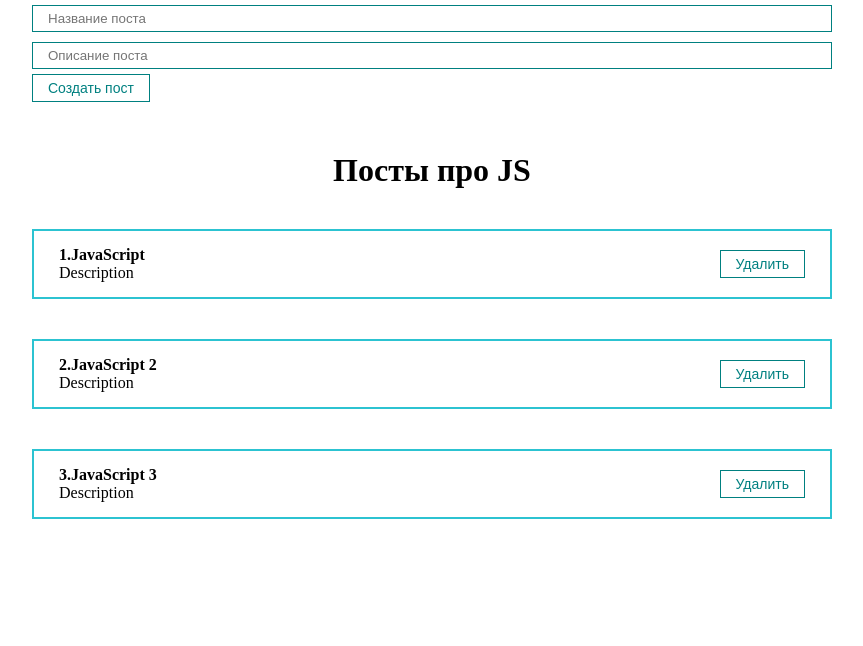
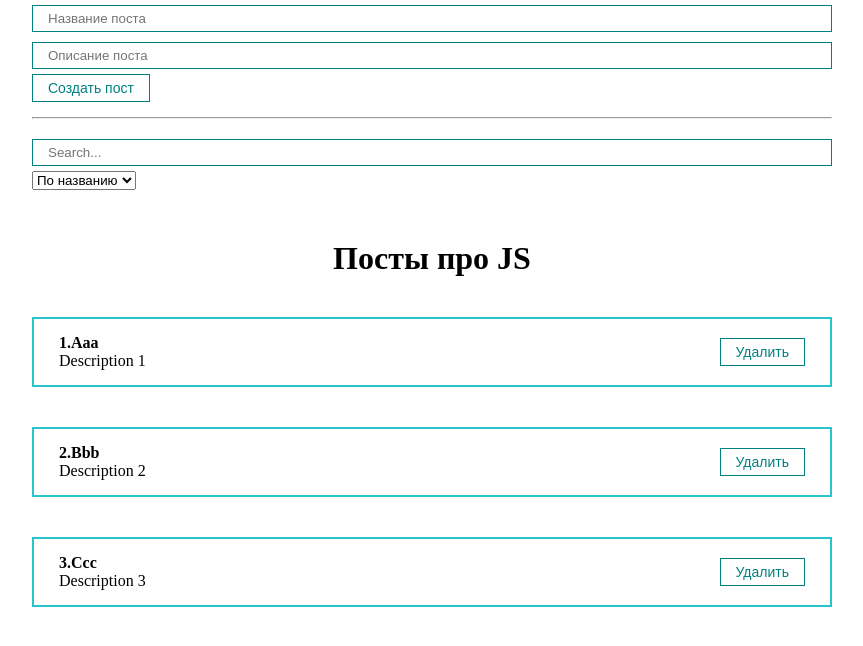
Before and after one commit to Almirasun/ulbi-learn, a React (Create React App) app: page / in a window 1280 px wide. Shown: the top 646 px of the page, without its empty margins (208-1071 px from the left). Built offline with nearby package versions, Linux system fonts and the light colour scheme.

Commit message:
added search function

```diff
--- a/src/App.jsx
+++ b/src/App.jsx
@@ -1,16 +1,38 @@
-import React, { useState, useRef } from "react";
+import React, { useMemo, useState, useRef } from "react";
 import ClassCounter from "./components/ClassCounter";
 import Counter from "./components/Counter";
 import PostForm from "./components/PostForm";
 import PostList from "./components/PostList";
+import MySelect from "./components/UI/select/MySelect";
 import './styles/App.css'
+import MyInput from "./components/UI/input/MyInput";
+
 
 const App = () => {
+
   const [posts, setPosts] = useState([
-    { id: 1, title: 'JavaScript', body: 'Description' },
-    { id: 2, title: 'JavaScript 2', body: 'Description' },
-    { id: 3, title: 'JavaScript 3', body: 'Description' },
+    { id: 1, title: 'Aaa', body: 'Description 1' },
+    { id: 2, title: 'Bbb', body: 'Description 2' },
+    { id: 3, title: 'Ccc', body: 'Description 3' },
   ])
+  const [selectedSort, setSelectedSort] = useState('')
+  const [searchQuery, setSearchQuery] = useState('')
+
+  function getSortedPosts() {
+
+  }
+
+  const sortedPosts = useMemo(() => {
+    console.log('Функция отработала!');
+    if(selectedSort) {
+      return [...posts].sort((a, b) => a[selectedSort].localeCompare(b[selectedSort]))
+    }
+    return posts
+  }, [selectedSort, posts])
+
+  const sortedAndSearchedPosts = useMemo(() => {
+    return sortedPosts.filter(post => post.title.includes(searchQuery))
+  }, [searchQuery, sortedPosts])
 
   const createPost = (newPost) => {
     setPosts([...posts, newPost])
@@ -21,12 +43,42 @@
     setPosts(posts.filter(p => p.id !== post.id)) // это проверка id`шников
   }
 
+  const sortPosts = (sort) => {
+    setSelectedSort(sort)
+  }
+
   return (
     <div className="App">
       <PostForm create={createPost} />
-      <PostList remove={removePost} posts={posts} title='Посты про JS' />
+      <hr style={{margin: '15px 0'}} />
+      <div>
+        <MyInput
+          value={searchQuery}
+          onChange={e => setSearchQuery(e.target.value)}
+          placeholder={'Search...'}
+        />
+        <MySelect
+          value={selectedSort}
+          onChange={sortPosts}
+          defaultValue={'Сортировка'}
+          options={[
+            {value: 'title', name: 'По названию'},
+            {value: 'body', name: 'По описанию'},
+          ]}
+        />
+      </div>
+
+      {/* Условная отрисовка */}
+      {sortedAndSearchedPosts.length !== 0
+        ?
+        <PostList remove={removePost} posts={sortedAndSearchedPosts} title='Посты про JS' />
+        :
+        <h1 style={{marginTop: '50px', textAlign: 'center'}}>Посты не были найдены...</h1>
+      }
+
     </div>
   )
 }
 
+
 export default App;
--- a/src/components/PostItem.jsx
+++ b/src/components/PostItem.jsx
@@ -2,7 +2,7 @@
 import MyButton from './UI/button/MyButton';
 
 const PostItem = (props) => {
-    console.log(props);
+    // console.log(props);
 
     // document.getElementById('removeBtn').addEventListener('click', props.remove(props.post))
 
--- /dev/null
+++ b/src/components/UI/select/MySelect.jsx
@@ -0,0 +1,19 @@
+import React from 'react';
+
+const MySelect = ({ options, defaultValue, value, onChange }) => {
+    return (
+        <select
+            value={value}
+            onChange={event => onChange(event.target.value)}
+        >
+            <option disabled >{defaultValue}</option>
+            {options.map(option =>
+                <option key={option.value} value={option.value}>
+                    {option.name}
+                </option>
+            )}
+        </select>
+    );
+}
+
+export default MySelect;
```
